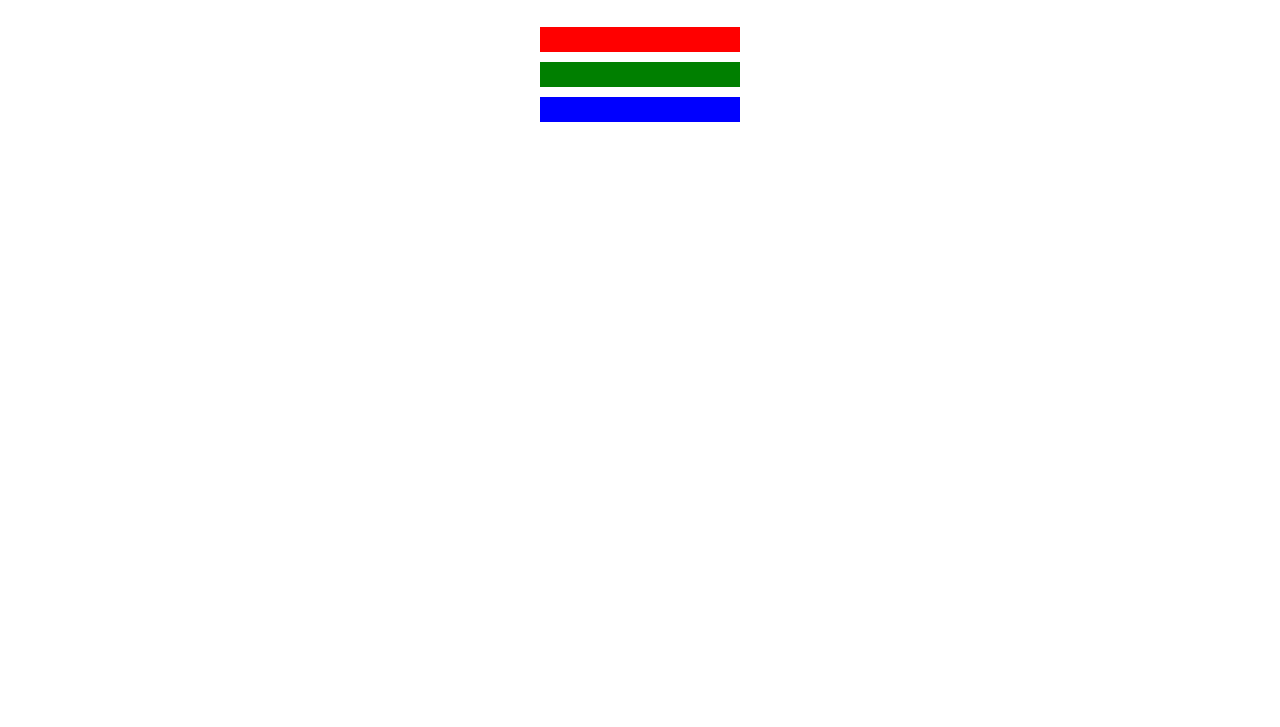
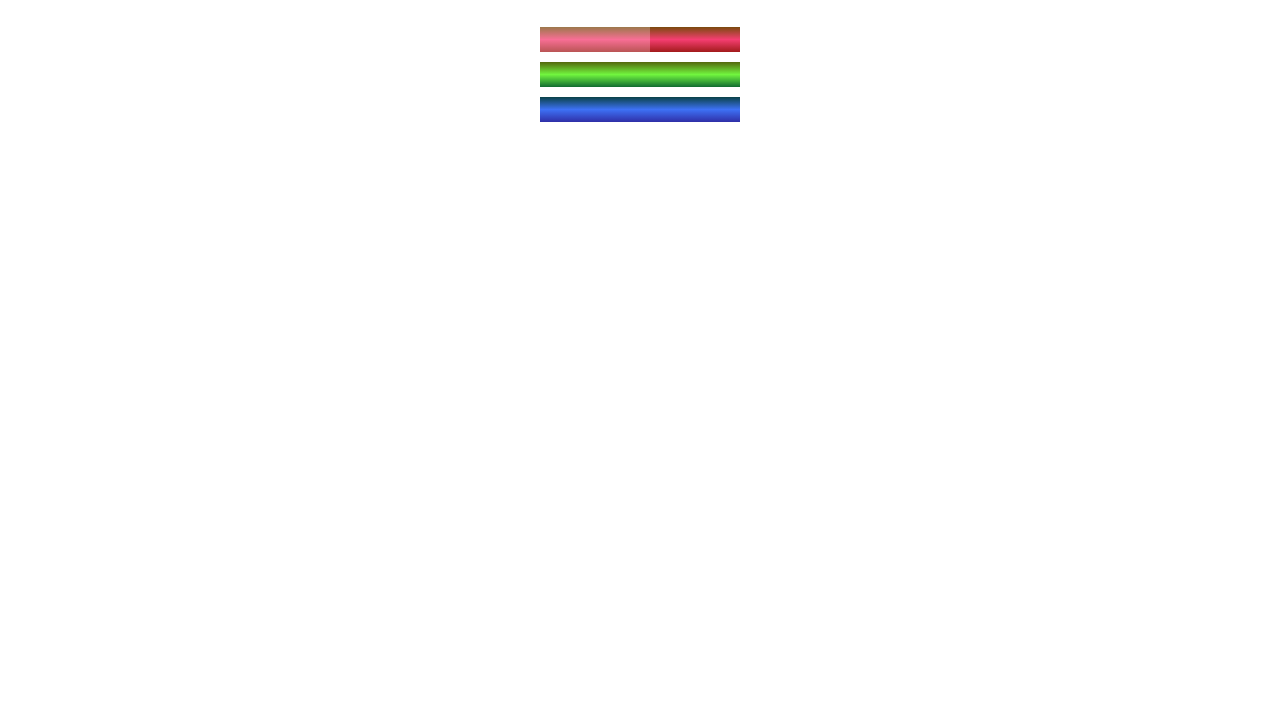
Before and after one commit to Ramalai/freecodecamp, a plain HTML site: page responsive-web-design/third-exercise/index.html in a window 1280 px wide. Shown: the part 73-800 px from the top of the page. Drawn offline with Linux system fonts and the light colour scheme.

Commit message:
[UPDATE] exercise 75

```diff
--- a/responsive-web-design/third-exercise/index.html
+++ b/responsive-web-design/third-exercise/index.html
@@ -9,7 +9,9 @@
 <body>
     <h1>CSS Color Markers</h1>
     <div class="container">
-        <div class="marker red"></div>
+        <div class="marker red">
+            <div class="sleeve"></div>
+        </div>
         <div class="marker green"></div>
         <div class="marker blue"></div>
     </div>
--- a/responsive-web-design/third-exercise/styles.css
+++ b/responsive-web-design/third-exercise/styles.css
@@ -1,6 +1,5 @@
 h1 {
     text-align: center;
-    background-color: rgb(0, 255, 255);
 }
 
 .marker {
@@ -10,8 +9,28 @@ h1 {
     margin: 10px auto; /* a propriedade margin defini de modo geral as propriedade margin-top, left, right e bottom*/
 }
 
-.red{
-    background-color: rgb(255, 0, 0); /*modelo aditivo RGB, usado em dispositivos eletrônicos*/
+.red {
+    background: linear-gradient(rgb(122, 74, 14), rgb(245, 62, 113), rgb(162, 27, 27));
+  }
+
+  .green {
+    background: linear-gradient(#55680D, #71F53E, #116C31);
+  }
+
+  .blue {
+    background: linear-gradient(hsl(186, 76%, 16%), hsl(223, 90%, 60%), hsl(240, 56%, 42%));
+  }
+
+.container {
+    background-color: rgb(255, 255, 255); /*modelo subtrativo CMYK, usado em impressão. RGB é uma função do css, a função é um trecho de código que pode receber uma entrada e executar uma ação específica. A função do CSS rgb aceita valores, ou argumentos, para vermelho, verde e azul, e produz uma cor: rgb(red, green, blue);. Cada valor vermelho, verde e azul é um número de 0 a 255. 0 significa que há 0% dessa cor e é preta. 255 significa que há 100% dessa cor.*/
+    padding: 10px 0;
+}
+
+.sleeve {
+    width: 110px;
+    height: 25px;
+    background-color: rgba(255, 255, 255, 0.5);
+    opacity: 0.5; /*inseri opacidade*/
 }
 
 /*.red {
@@ -26,18 +45,6 @@ h1 {
     Agora você aplicará um gradiente vermelho a verde ao longo de uma linha de 90 graus ao primeiro marcador.
   */
 
-.green {
-    background-color: rgb(0, 127, 0); /*modelo aditivo RGB, usado em dispositivos eletrônicos*/
-}
-
-.blue {
-    background-color: rgb(0, 0, 255); /*modelo aditivo RGB, usado em dispositivos eletrônicos*/
-}
-
-.container {
-    background-color: rgb(255, 255, 255); /*modelo subtrativo CMYK, usado em impressão. RGB é uma função do css, a função é um trecho de código que pode receber uma entrada e executar uma ação específica. A função do CSS rgb aceita valores, ou argumentos, para vermelho, verde e azul, e produz uma cor: rgb(red, green, blue);. Cada valor vermelho, verde e azul é um número de 0 a 255. 0 significa que há 0% dessa cor e é preta. 255 significa que há 100% dessa cor.*/
-    padding: 10px 0;
-}
 /*O modelo de cores de HSL, ou matiz, saturação e luz, é outra forma de representar cores.
 
 A função do CSS hsl aceita 3 valores: um número de 0 a 360 para o matiz, uma porcentagem de 0 a 100 para saturação e uma porcentagem de 0 a 100 para a luz.
```
